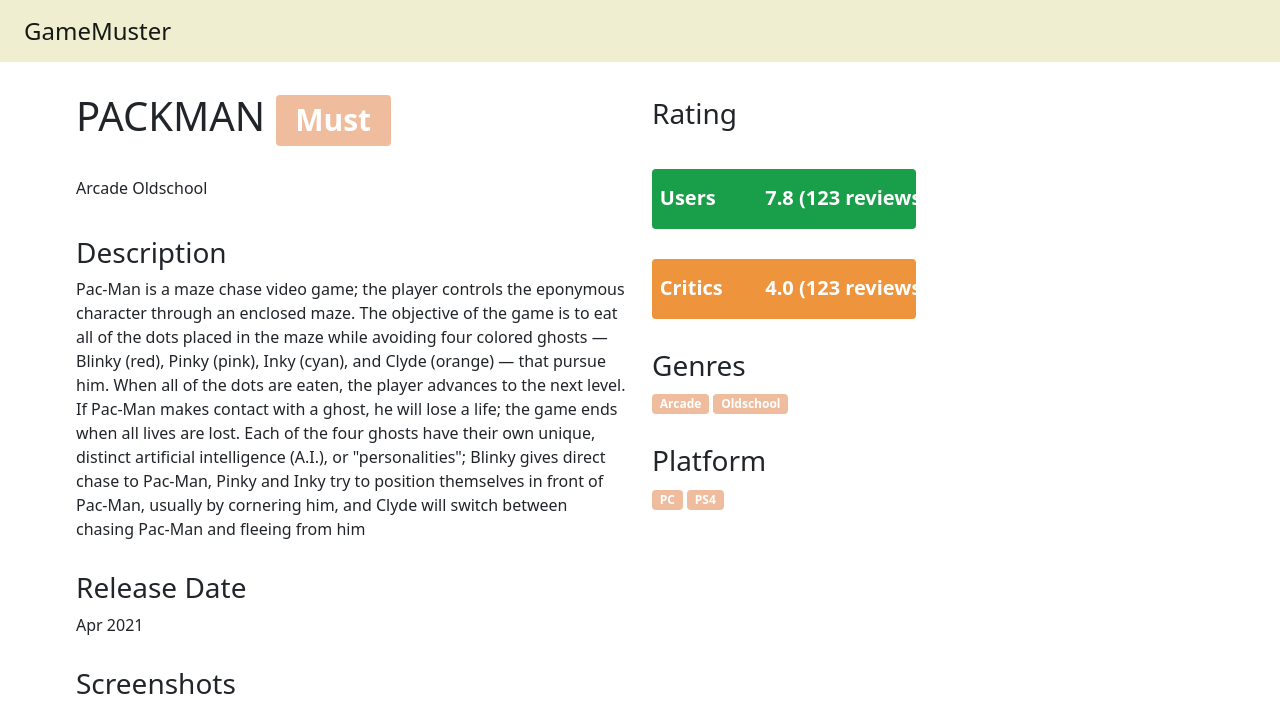
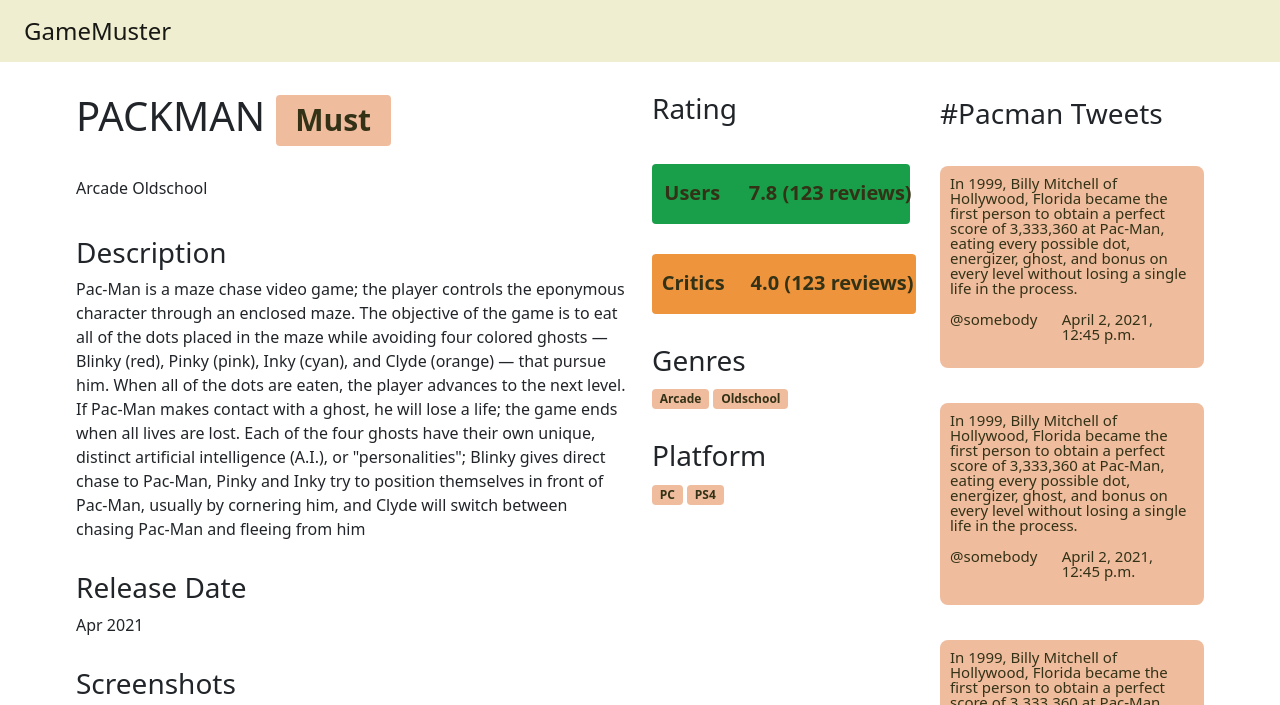
Before and after one commit to GurevichVarvara/GameMuster, a Django app: page /1/ in a window 1280 px wide. Shown: the top 705 px of the page. Run offline with Django 3.2, Linux system fonts and the light colour scheme.

Commit message:
Create detail page

```diff
--- a/studentLabTask/gameMuster/static/gameMuster/css/style.css
+++ b/studentLabTask/gameMuster/static/gameMuster/css/style.css
@@ -129,13 +129,20 @@ main > * {
 }
 
 /* Badge for everything except of rating  */
-.badge.basic {
+.badge {
     background-color: #efbc9e;
+    padding: .35em .65em;
+    font-size: .75em;
+    font-weight: 700;
+    line-height: 1;
+    color: #333217;
+    text-align: center;
+    vertical-align: baseline;
+    border-radius: .25rem;
 }
 
 /* Badges for rating */
 .badge.rating {
-    width: 100%;
     height: 60px;
     margin-top: 30px;
     font-side: 80px;
@@ -157,13 +164,15 @@ main > * {
 
 /* Rating style */
 
-.rating-container {
+.social-media-content-container {
     margin-top: 35px;
 }
 
-.rating-reviews-container {
-    margin-top: 15px;
+.characteristics_display_inline {
+    display: inline;
 }
+
+/* Color of card with review */
 
 .badge.rating.user {
     background-color: #199e49;
@@ -175,13 +184,22 @@ main > * {
 
 }
 
+/* Text inside of a card with review */
 .rating-reviews-container {
     margin-top: 15px;
 }
+
 .rating-text {
     font-size: 20px;
 }
 
-.reviews {
-    padding-left: 60px;
+/* For  */
+.text-background-rectangle {
+    background-color: #efbc9e;
+    padding: 10px;
+    font-size: 15px;
+    line-height: 1;
+    color: #333217;
+    border-radius: .50rem;
+    margin-top: 35px;
 }
--- a/studentLabTask/gameMuster/temp_models.py
+++ b/studentLabTask/gameMuster/temp_models.py
@@ -39,8 +39,8 @@ class ModelManager:
             'In 1999, Billy Mitchell of Hollywood, Florida became the first person to obtain a perfect score '
             'of 3,333,360 at Pac-Man, eating every possible dot, energizer, ghost, and bonus on every level '
             'without losing a single life in the process.',
-            'somebody',
-            datetime.now())] * 3
+            datetime.now(),
+            'somebody')] * 3
 
         game = Game('PACKMAN',
                     'Pac-Man is a maze chase video game; the player controls the eponymous character through an '
--- a/studentLabTask/gameMuster/templates/gameMuster/detail.html
+++ b/studentLabTask/gameMuster/templates/gameMuster/detail.html
@@ -8,7 +8,7 @@
             <div>
                 <h1 class="game-name__title">{{ game.name }}
                     {% if game.must %}
-                        <span class="badge basic">Must</span>
+                        <div class="badge">Must</div>
                     {% endif %}
                 </h1>
             </div>
@@ -45,45 +45,55 @@
 
             <div class="rating-container">
                 <h3>Rating</h3>
-                <span class="badge rating user">
+                <div class="badge rating user">
                     <div class="row rating-reviews-container">
-                        <div class="col-2">
+                        <div class="col-4">
                             <p class="rating-text">Users</p>
                         </div>
-                        <div class="col-7">
-                            <p class="rating-text reviews">{{ game.user_rating }} ({{ game.user_rating_count }} reviews)</p>
+                        <div class="col-8">
+                            <p class="rating-text">{{ game.user_rating }} ({{ game.user_rating_count }} reviews)</p>
                         </div>
                     </div>
-                </span>
+                </div>
 
-                <span class="badge rating critics">
+                <div class="badge rating critics">
                     <div class="row rating-reviews-container">
-                        <div class="col-2">
+                        <div class="col-4">
                             <p class="rating-text">Critics</p>
                         </div>
-                        <div class="col-7">
-                            <p class="rating-text reviews">{{ game.critics_rating }} ({{ game.critics_rating_count }} reviews)</p>
+                        <div class="col-8">
+                            <p class="rating-text">{{ game.critics_rating }} ({{ game.critics_rating_count }} reviews)</p>
                         </div>
                     </div>
-                </span>
+                </div>
             </div>
 
             <div>
                 <h3>Genres</h3>
                 {% for genre in game.genres %}
-                    <span class="badge basic">{{ genre }}</span>
+                    <div class="badge basic ">{{ genre }}</div>
                 {% endfor %}
             </div>
 
             <div>
                 <h3>Platform</h3>
                 {% for platform in game.platforms %}
-                    <span class="badge basic">{{ platform }}</span>
+                <div class="badge basic">{{ platform }}</div>
                 {% endfor %}
             </div>
         </div>
 
-        <div class="col-3 col-of-game-info">
+        <div class="col-3 social-media-content-container">
+            <h3>#Pacman Tweets</h3>
+            {% for tweet in tweet_list %}
+                <div class="text-background-rectangle">
+                    <p>{{ tweet.content }}</p>
+                    <div class="row">
+                        <div class="col-5"><p>@{{ tweet.user }}</p></div>
+                        <div class="col-7"><p>{{ tweet.date }}</p></div>
+                    </div>
+                </div>
+            {% endfor %}
         </div>
     </div>
 </div>
--- a/studentLabTask/gameMuster/views.py
+++ b/studentLabTask/gameMuster/views.py
@@ -17,4 +17,5 @@ def index(request):
 def detail(request, game_id):
     game = ModelManager.get_temp_instance_of_game()
 
-    return render(request, 'gameMuster/detail.html', {'game': game})
+    return render(request, 'gameMuster/detail.html', {'game': game,
+                                                      'tweet_list': game.tweets})
```
